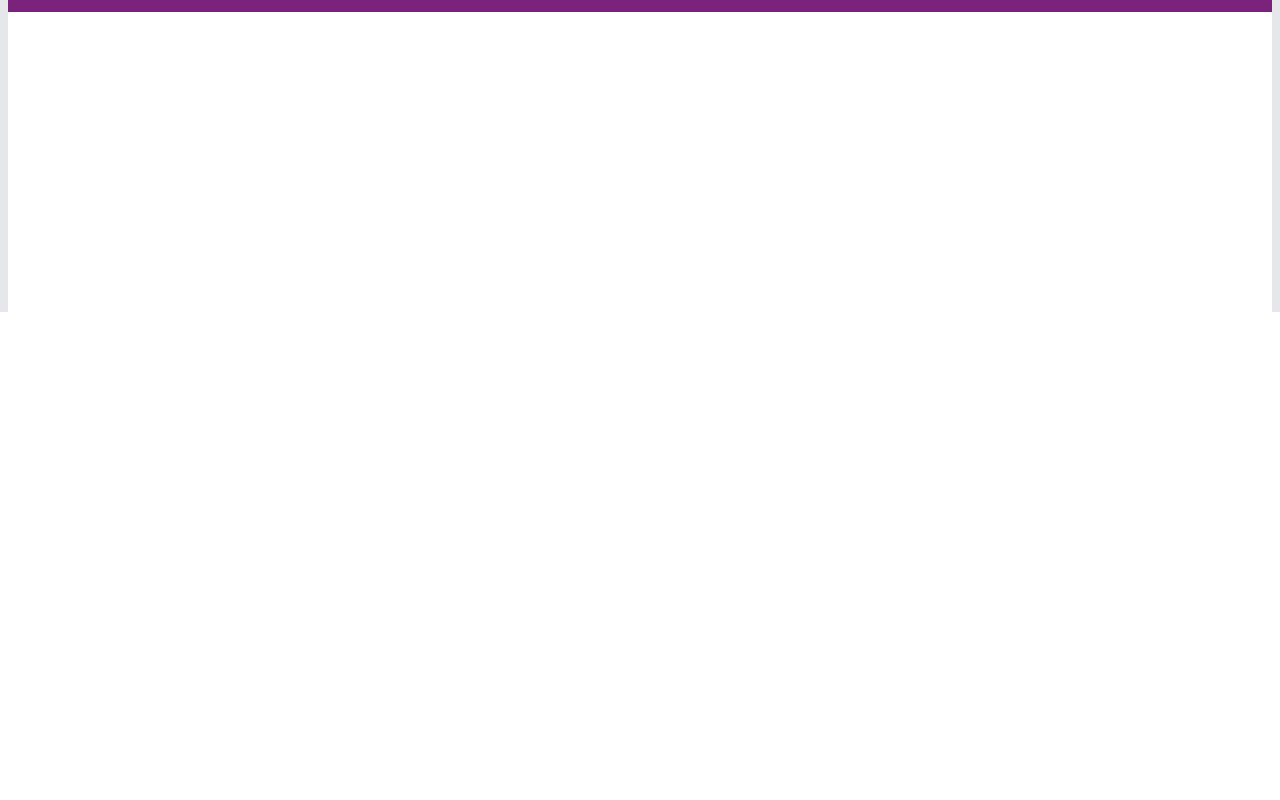
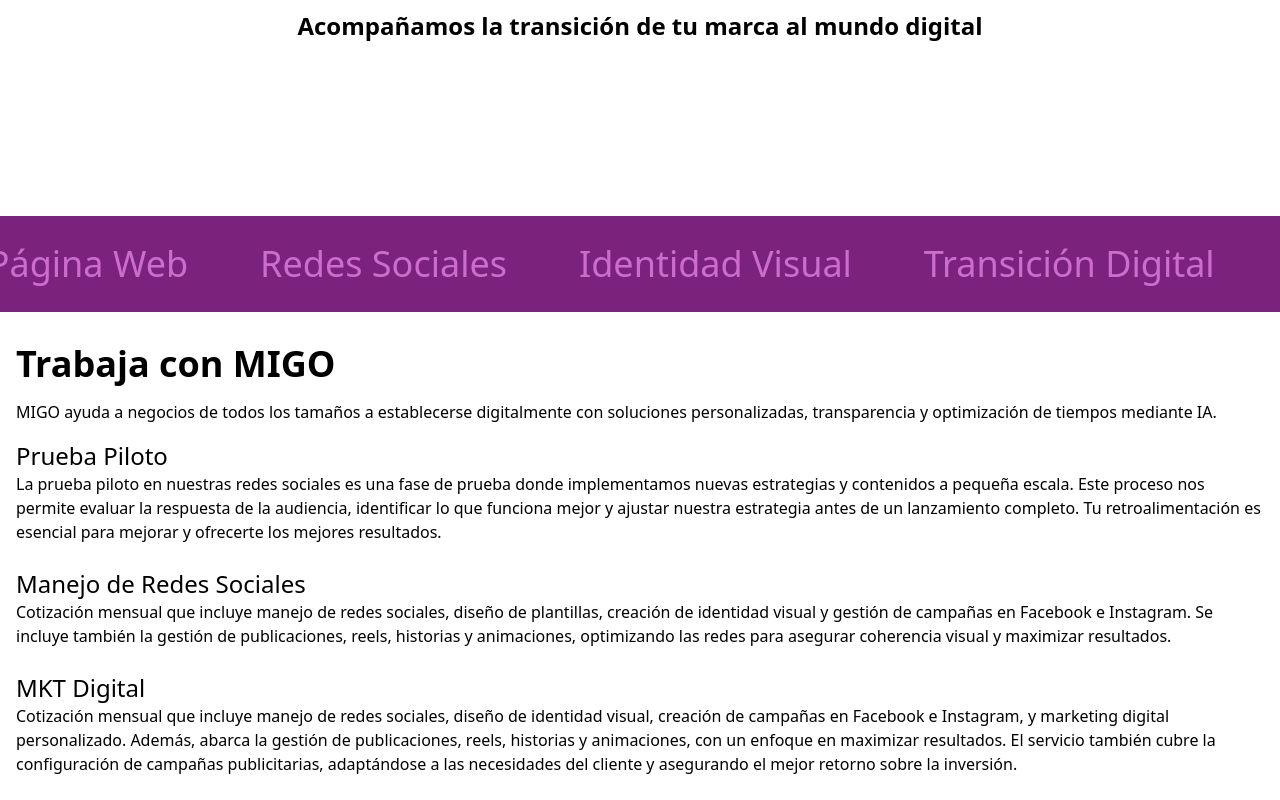
Before and after one commit to SharkF17/migoPage, a React (Vite) app: page / in a window 1280 px wide. Shown: the part 488-1288 px from the top of the page. Before the commit the page ends 800 px from the top, so only its background shows below. Built offline with nearby package versions, Linux system fonts and the light colour scheme.

Commit message:
agregando la segunda seccion en el home

```diff
--- a/src/App.jsx
+++ /dev/null
@@ -1,35 +0,0 @@
-import { useState } from 'react'
-import reactLogo from './assets/react.svg'
-import viteLogo from '/vite.svg'
-
-
-function App() {
-  const [count, setCount] = useState(0)
-
-  return (
-    <>
-      <div className='m-10 flex justify-center space-x-10'>
-        <a href="https://vitejs.dev" target="_blank">
-          <img src={viteLogo} className="logo" alt="Vite logo" />
-        </a>
-        <a href="https://react.dev" target="_blank">
-          <img src={reactLogo} className="logo react" alt="React logo" />
-        </a>
-      </div>
-      <h1>Vite + React</h1>
-      <div className="bg-rosa">
-        <button onClick={() => setCount((count) => count + 1)}>
-          count is {count}
-        </button>
-        <p>
-          Edit <code>src/App.jsx</code> and save to test HMR
-        </p>
-      </div>
-      <p className="read-the-docs">
-        Click on the Vite and React logos to learn more
-      </p>
-    </>
-  )
-}
-
-export default App
--- a/src/components/header/Hero.jsx
+++ b/src/components/header/Hero.jsx
@@ -20,7 +20,7 @@
     <>
       <header
         id="hero"
-        className="border-azulin h-screen justify-center space-y-16 border-x-8 border-t-8 py-20 text-center"
+        className="relative flex flex-col border-azulin h-dvh justify-center space-y-16 py-20 text-center"
       >
         <div className="flex flex-col items-center justify-center space-y-5">
           <img src={logo} alt="" className="w-48" />
@@ -30,7 +30,7 @@
           </h2>
         </div>
 
-        <div className="text-azulin flex justify-center space-x-10 text-4xl text-[#CC6DCC] py-5 bg-migomorado slidingtext">
+        <div className="absolute bottom-0 left-0 right-0 text-azulin flex justify-center space-x-10 text-4xl text-[#CC6DCC] py-5 bg-migomorado">
           <SlidingText />
         </div>
       </header>
--- /dev/null
+++ b/src/components/sections/Servicios.jsx
@@ -0,0 +1,47 @@
+export default function Servicios() {
+  return (
+    <section className="p-4 flex flex-col gap-y-4">
+      <h2 className="text-4xl font-semibold">Trabaja con MIGO</h2>
+      <p>
+        MIGO ayuda a negocios de todos los tamaños a establecerse digitalmente
+        con soluciones personalizadas, transparencia y optimización de tiempos
+        mediante IA.
+      </p>
+      <div className="flex flex-col gap-6">
+        <div>
+          <div className="text-2xl">Prueba Piloto</div>
+          <div>
+            La prueba piloto en nuestras redes sociales es una fase de prueba
+            donde implementamos nuevas estrategias y contenidos a pequeña
+            escala. Este proceso nos permite evaluar la respuesta de la
+            audiencia, identificar lo que funciona mejor y ajustar nuestra
+            estrategia antes de un lanzamiento completo. Tu retroalimentación es
+            esencial para mejorar y ofrecerte los mejores resultados.
+          </div>
+        </div>
+        <div>
+          <div className="text-2xl">Manejo de Redes Sociales</div>
+          <div>
+            Cotización mensual que incluye manejo de redes sociales, diseño de
+            plantillas, creación de identidad visual y gestión de campañas en
+            Facebook e Instagram. Se incluye también la gestión de
+            publicaciones, reels, historias y animaciones, optimizando las redes
+            para asegurar coherencia visual y maximizar resultados.
+          </div>
+        </div>
+        <div>
+          <div className="text-2xl">MKT Digital</div>
+          <div>
+            Cotización mensual que incluye manejo de redes sociales, diseño de
+            identidad visual, creación de campañas en Facebook e Instagram, y
+            marketing digital personalizado. Además, abarca la gestión de
+            publicaciones, reels, historias y animaciones, con un enfoque en
+            maximizar resultados. El servicio también cubre la configuración de
+            campañas publicitarias, adaptándose a las necesidades del cliente y
+            asegurando el mejor retorno sobre la inversión.
+          </div>
+        </div>
+      </div>
+    </section>
+  );
+}
--- a/src/pages/1.home/Home.jsx
+++ b/src/pages/1.home/Home.jsx
@@ -1,11 +1,18 @@
 import Navbar from "../../components/header/Navbar";
 import Hero from "../../components/header/Hero";
+import Servicios from "../../components/sections/Servicios";
 
 export default function Home() {
   return (
     <>
-      <Navbar />
-      <Hero />
+      <div className="mb-4">
+        <Navbar />
+        <Hero />
+      </div>
+
+      <div className="my-2">
+        <Servicios />
+      </div>
     </>
   );
 }
```
